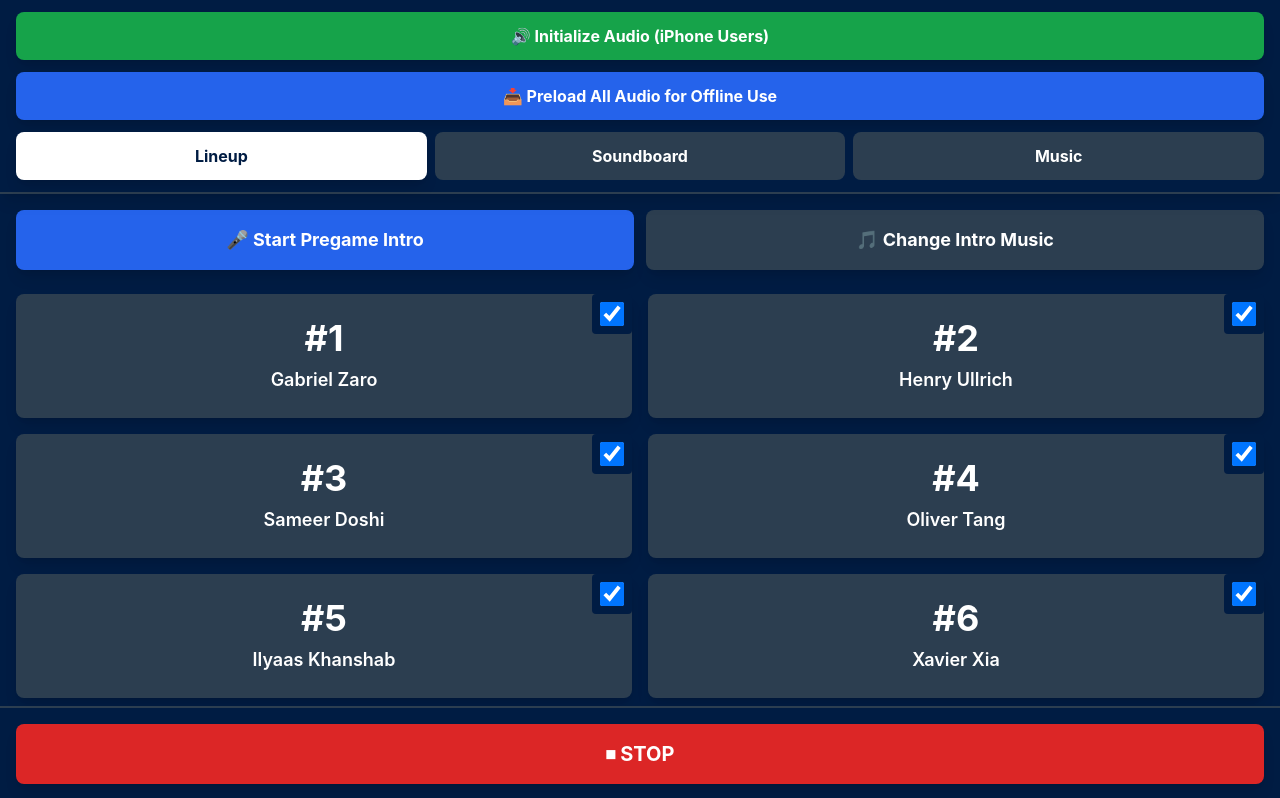
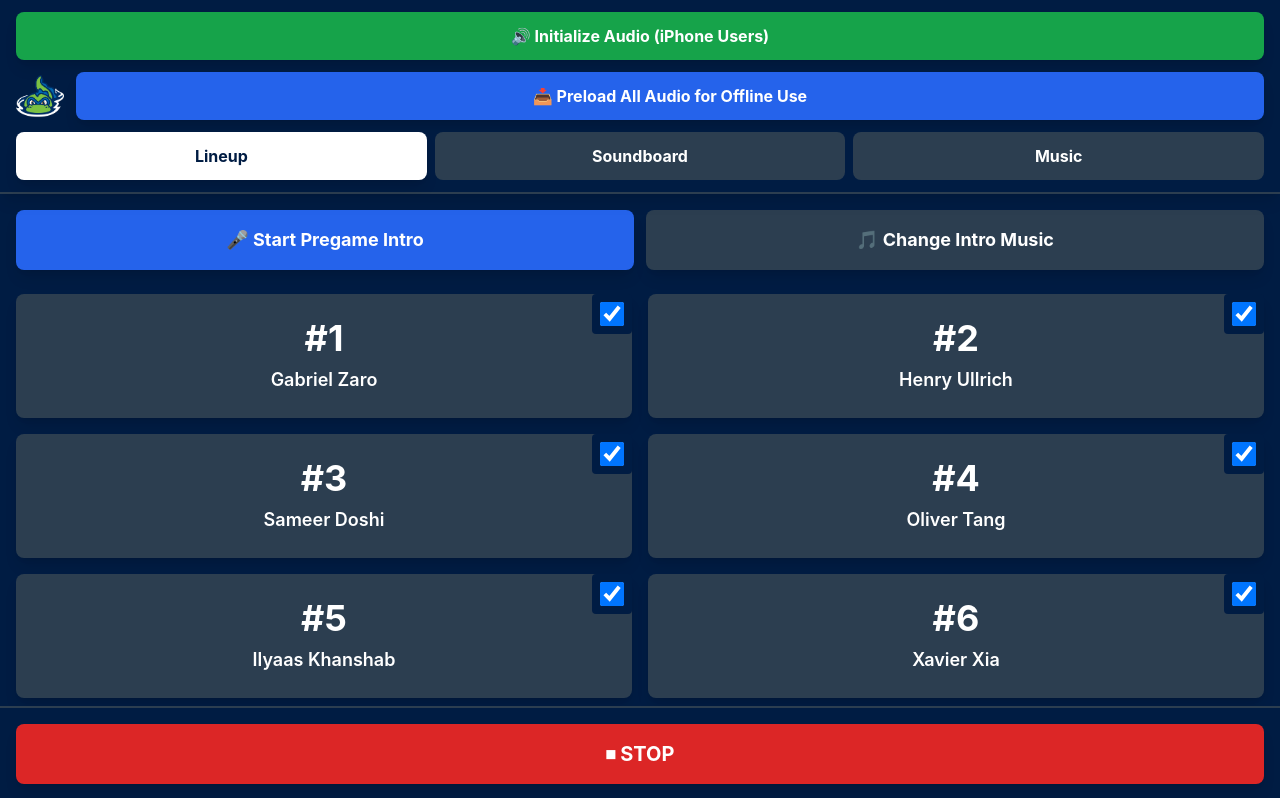
Before and after one commit to jeffchew/baseball-soundboard, a React (Vite) app: page / in a window 1280 px wide. Shown: the top 798 px of the page. Built offline with nearby package versions, Linux system fonts and the light colour scheme.

Commit message:
Adding Lake Monsters branding

```diff
--- a/index.html
+++ b/index.html
@@ -2,13 +2,13 @@
 <html lang="en">
   <head>
     <meta charset="UTF-8" />
-    <link rel="icon" type="image/svg+xml" href="/vite.svg" />
+    <link rel="icon" type="image/x-icon" href="/favicon.ico" />
     <meta name="viewport" content="width=device-width, initial-scale=1.0, maximum-scale=1.0, user-scalable=no" />
     <meta name="apple-mobile-web-app-capable" content="yes" />
     <meta name="apple-mobile-web-app-status-bar-style" content="black-translucent" />
     <meta name="theme-color" content="#001c43" />
     <link rel="manifest" href="/manifest.json" />
-    <title>Baseball Soundboard</title>
+    <title>Lake Monsters DJ App</title>
   </head>
   <body>
     <div id="root"></div>
--- a/src/components/Header.jsx
+++ b/src/components/Header.jsx
@@ -90,7 +90,13 @@ export default function Header({ activeTab, setActiveTab }) {
 
         {/* Preload Button */}
         {showPreloadButton && (
-          <div className="mb-3">
+          <div className="mb-3 flex items-center gap-3">
+            <img
+              src="/lake-monsters-logo.png"
+              alt="Lake Monsters Logo"
+              className="h-12 w-auto flex-shrink-0"
+            />
+            <div className="flex-1">
               <button
                 onClick={handlePreload}
                 className="w-full bg-blue-600 hover:bg-blue-700 text-white font-bold py-3 px-4 rounded-lg shadow-lg transition-colors duration-200"
@@ -102,6 +108,7 @@ export default function Header({ activeTab, setActiveTab }) {
                   {audioCacheCount} files already cached
                 </div>
               )}
+            </div>
           </div>
         )}
 
@@ -125,7 +132,13 @@ export default function Header({ activeTab, setActiveTab }) {
         )}
 
         {showOfflineReady && (
-          <div className="mb-3 bg-green-600 text-white rounded-lg p-4 shadow-lg">
+          <div className="mb-3 flex items-center gap-3">
+            <img
+              src="/lake-monsters-logo.png"
+              alt="Lake Monsters Logo"
+              className="h-12 w-auto flex-shrink-0"
+            />
+            <div className="flex-1 bg-green-600 text-white rounded-lg p-4 shadow-lg">
               <div className="flex items-center justify-between">
                 <div className="flex-1">
                   <div className="flex items-center justify-center gap-2 font-bold mb-1">
@@ -149,7 +162,9 @@ export default function Header({ activeTab, setActiveTab }) {
                 </button>
               </div>
             </div>
+          </div>
         )}
+
 
         {/* Tab Navigation */}
         <div className="flex gap-2">
--- a/src/components/PreloadAudio.jsx
+++ b/src/components/PreloadAudio.jsx
@@ -94,6 +94,7 @@ export default function PreloadAudio() {
           onClick={preloadAudio}
           className="w-full flex items-center justify-center gap-2 font-bold"
         >
+          <img src="/lake monsters logo.png" alt="Lake Monsters Logo" className="h-6 w-6 mr-2" />
           <span>📥</span>
           <span>Preload All Audio for Offline Use</span>
         </button>
```
Also changed, not shown: public/lake-monsters-logo.png (added), 1 other file (tests, documents, lock files or other folders). Lines whose indentation alone changed are shown as unchanged.
